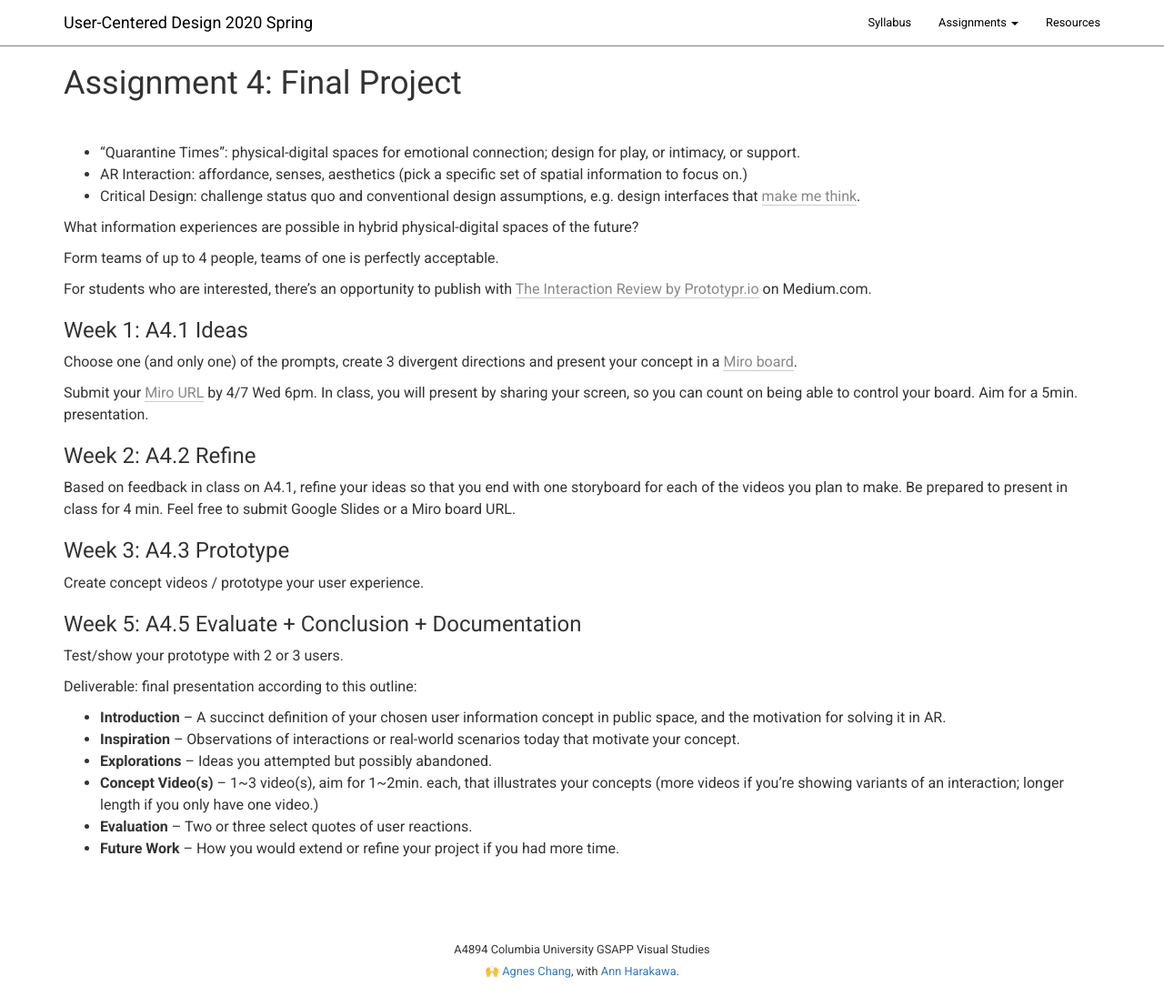
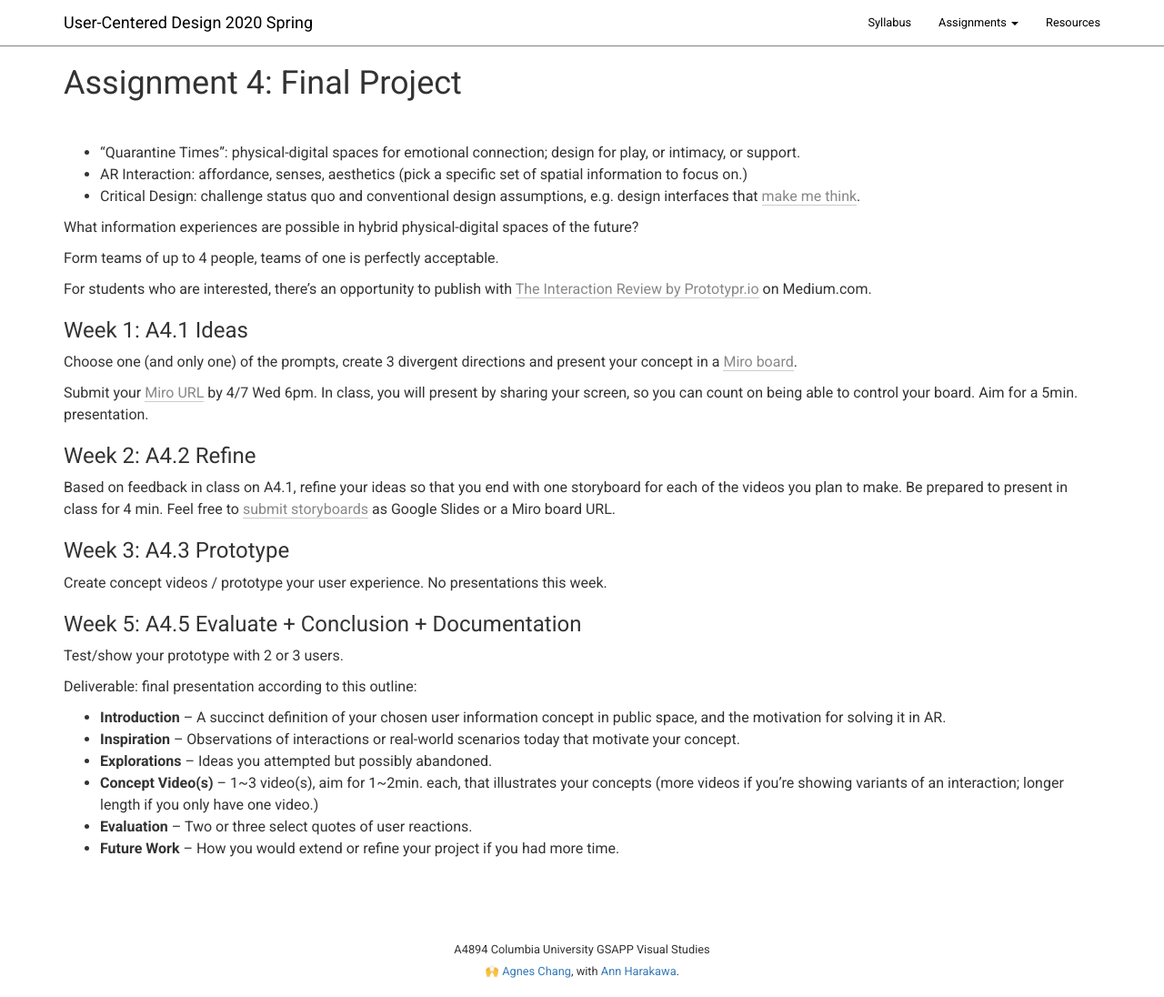
Before and after one commit to columbiaspatialinfo/columbiaspatialinfo.github.io, a Jekyll site: the page built from a4.md, in a window 1280 px wide and 1096 px high. Shown: the whole window at 91% size. Built offline with Jekyll 4.4.1, drawn with Linux system fonts in a browser that asks for light colours; our own code applies the rules of GitHub Pages for plain Markdown files.

Commit message:
Update a4.md

```diff
--- a/a4.md
+++ b/a4.md
@@ -23,11 +23,11 @@ Submit your [Miro URL](https://forms.gle/EDzhzmCAJPhydBog6) by 4/7 Wed 6pm. In c
 
 ### Week 2: A4.2 Refine
 
-Based on feedback in class on A4.1, refine your ideas so that you end with one storyboard for each of the videos you plan to make. Be prepared to present in class for 4 min. Feel free to submit Google Slides or a Miro board URL.
+Based on feedback in class on A4.1, refine your ideas so that you end with one storyboard for each of the videos you plan to make. Be prepared to present in class for 4 min. Feel free to [submit storyboards](https://forms.gle/BoueLEH6RHEGuSXL8) as Google Slides or a Miro board URL.
 
 ### Week 3: A4.3 Prototype
 
-Create concept videos / prototype your user experience.
+Create concept videos / prototype your user experience. No presentations this week.
 
 ### Week 5: A4.5 Evaluate + Conclusion + Documentation
 
```
